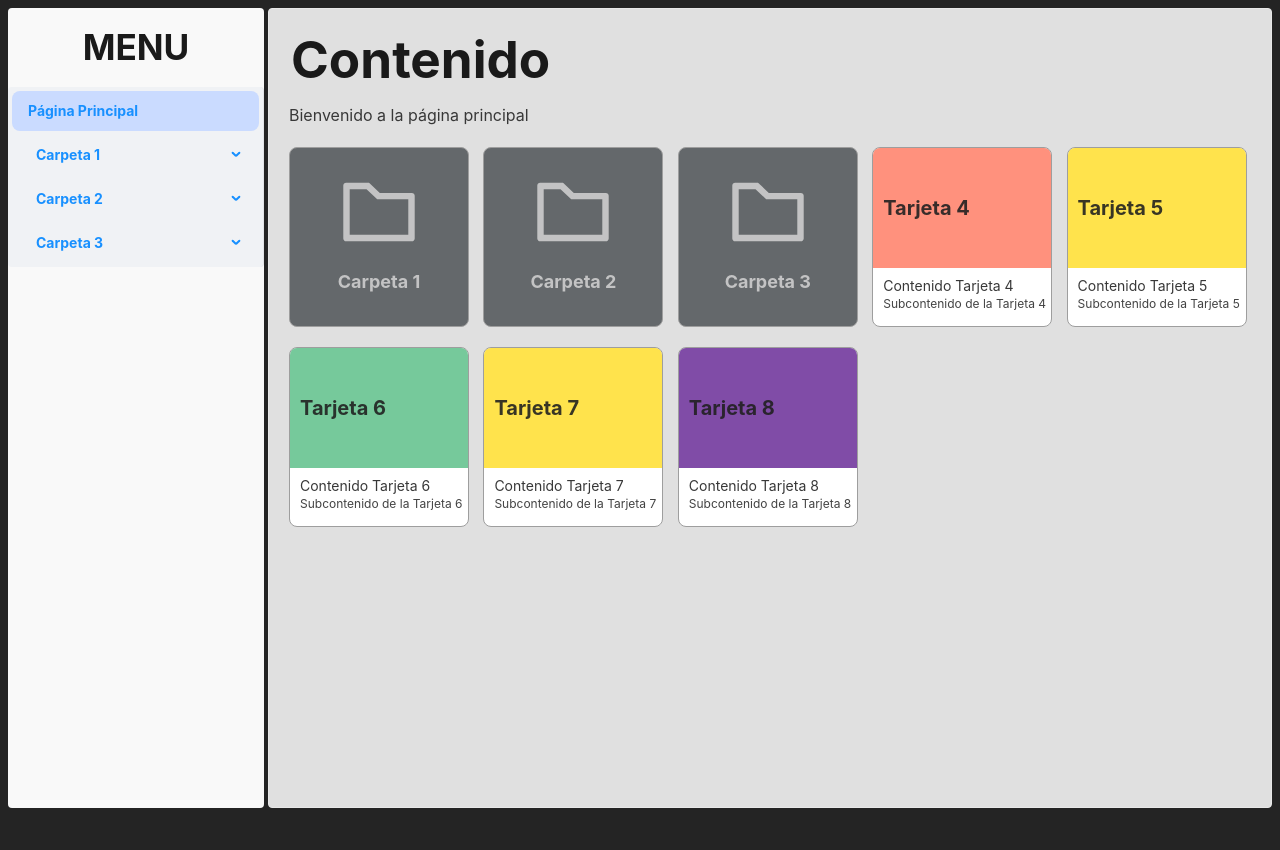
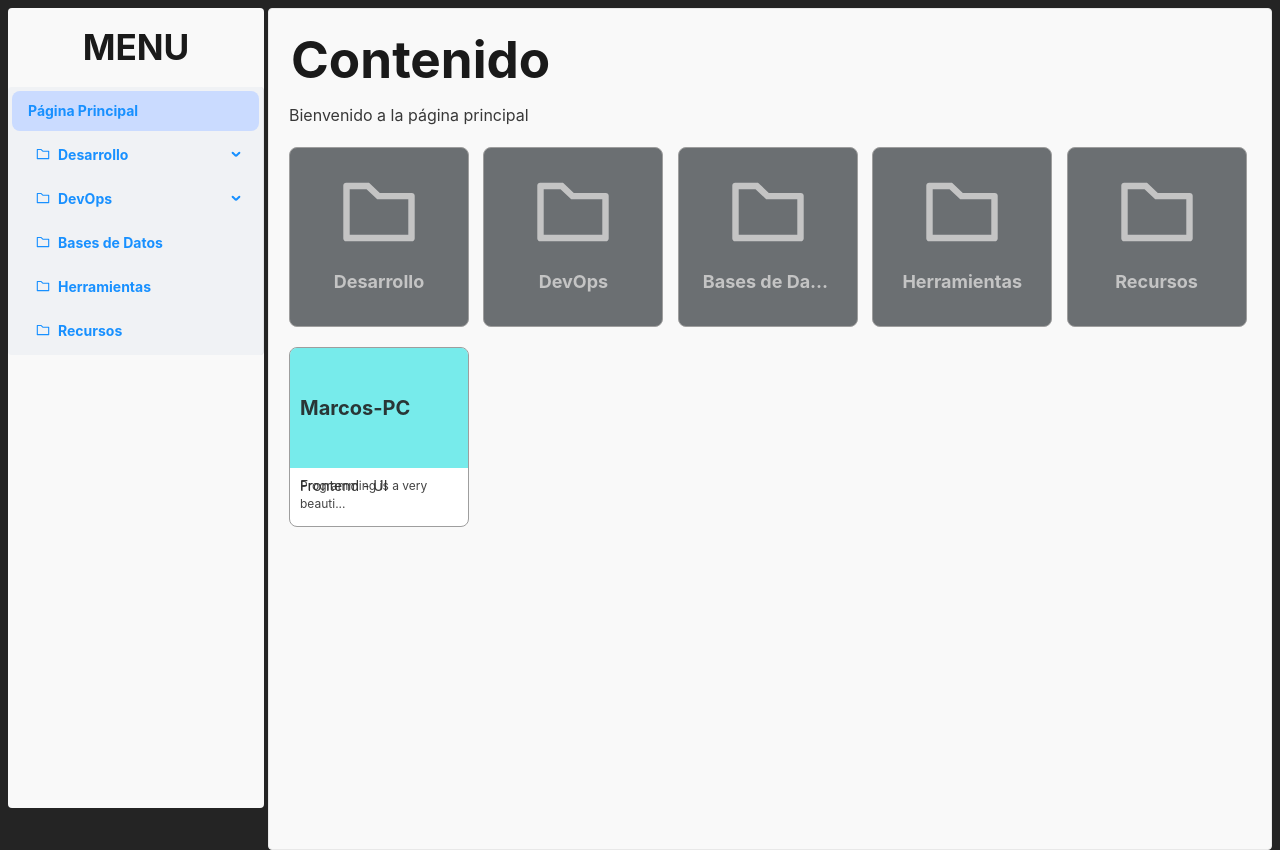
Before and after one commit to Girouetten21/React-Ant-Folder-Menu, a React (Vite) app: page / in a window 1280 px wide. Before the commit the page ends 816 px from the top, so only its background shows below. Built offline with nearby package versions, Linux system fonts and the light colour scheme.

Commit message:
Update: DataMenu & Css

```diff
--- a/src/components/App.jsx
+++ b/src/components/App.jsx
@@ -1,11 +1,11 @@
 import React, { useState, useEffect } from 'react';
+import { Skeleton } from 'antd';
 import Menu from './Menu';
 import Card from './Card';
 import FolderCard from './FolderCard';
 import DataMenu from '../data/DataMenu';
 import '../css/App.css';
 import '../css/customAntd.css';
-import { Skeleton } from 'antd'; // Importar Skeleton de Ant Design
 
 const App = () => {
   const [selectedContent, setSelectedContent] = useState(''); // Inicialmente vacío
@@ -17,7 +17,7 @@ const App = () => {
     // Simular carga de datos
     const timer = setTimeout(() => {
       setLoading(false); // Cambiar a no cargando después de 5 segundos
-    }, 5000);
+    }, 1000);
 
     return () => clearTimeout(timer); // Limpiar el timer al desmontar
   }, []);
--- a/src/components/Card.jsx
+++ b/src/components/Card.jsx
@@ -10,12 +10,20 @@ const CustomCard = ({ backgroundColor, title, content, content2, click, style })
         window.open(click, '_blank');
     };
 
+    // Función para truncar el texto
+    const truncateText = (text, limit) => {
+        if (text.length > limit) {
+            return text.slice(0, limit) + '...'; // Truncar y agregar "..."
+        }
+        return text;
+    };
+
     return (
         <Card className="card" bodyStyle={{ padding: 0 }} onClick={handleCardClick} >
             <div className="card-background" style={{ backgroundColor: backgroundColor }}>
-                <h2 className="card-title">{title}</h2>
-                <p className="content-card">{content}</p> {/* Primer texto */}
-                <p className="content-card-2">{content2}</p> {/* Segundo texto */}
+            <h2 className="card-title">{truncateText(title, 14)}</h2> {/* Título truncado a 10 caracteres */}
+            <p className="content-card">{truncateText(content, 21)}</p> {/* Primer texto truncado a 20 caracteres */}
+            <p className="content-card-2">{truncateText(content2, 28)}</p> {/* Segundo texto truncado a 25 caracteres */}
             </div>
         </Card>
     );
--- a/src/components/FolderCard.jsx
+++ b/src/components/FolderCard.jsx
@@ -5,6 +5,7 @@ import { FolderOutlined } from '@ant-design/icons'; // Importar el ícono de car
 import '../css/FolderCard.css';
 
 const FolderCard = ({ title, onClick }) => {
+
     return (
         <Card className="card-folder" onClick={onClick}>
             <div className="card-folder-background">
--- a/src/components/Menu.jsx
+++ b/src/components/Menu.jsx
@@ -1,5 +1,6 @@
 import React, { useState, useEffect } from 'react';
 import { Menu as AntMenu, Skeleton } from 'antd'; // Importar Skeleton de Ant Design
+import { FolderOutlined, FolderOpenOutlined } from '@ant-design/icons'; // Importar íconos de carpeta
 import '../css/App.css'; // Asegúrate de que la ruta sea correcta
 import '../css/customAntd.css'; // Asegúrate de que la ruta sea correcta
 
@@ -12,7 +13,7 @@ const Menu = ({ folders, onFolderSelect, currentFolder }) => {
     // Simular carga de datos
     const timer = setTimeout(() => {
       setLoading(false); // Cambiar a no cargando después de 5 segundos
-    }, 5000);
+    }, 1000);
 
     return () => clearTimeout(timer); // Limpiar el timer al desmontar
   }, []);
@@ -27,14 +28,17 @@ const Menu = ({ folders, onFolderSelect, currentFolder }) => {
         const subfolders = folder.subfolders || [];
         const hasSubfolders = subfolders.some(sub => sub.type === 'folder');
 
+        const isSelected = currentFolder.id === folder.id; // Verificar si la carpeta está seleccionada
+
         if (hasSubfolders) {
           // Renderizar como un SubMenu si tiene subcarpetas
           return (
             <AntMenu.SubMenu
               key={folder.id}
-              className={currentFolder.id === folder.id ? 'selected-folder' : ''}
+              className={isSelected ? 'selected-folder' : ''}
               title={
                 <span onClick={(e) => { e.stopPropagation(); onFolderSelect(folder); }}>
+                  {isSelected ? <FolderOpenOutlined style={{ marginRight: '8px' }} /> : <FolderOutlined style={{ marginRight: '8px' }} />}
                   {folder.name}
                 </span>
               }
@@ -48,9 +52,10 @@ const Menu = ({ folders, onFolderSelect, currentFolder }) => {
             <AntMenu.Item
               key={folder.id}
               onClick={() => onFolderSelect(folder)}
-              className={`${currentFolder.id === folder.id ? 'selected-folder' : ''} level-${level}`}
+              className={`${isSelected ? 'selected-folder' : ''} level-${level}`}
               style={{ paddingLeft: `${level * 16}px` }} // Ajustar el padding para el nivel
             >
+              {isSelected ? <FolderOpenOutlined style={{ marginRight: '8px' }} /> : <FolderOutlined style={{ marginRight: '8px' }} />}
               {folder.name}
             </AntMenu.Item>
           );
--- a/src/css/App.css
+++ b/src/css/App.css
@@ -41,26 +41,27 @@ h1 {
   color: #1a1a1a;
 }
 
+.app-container {
+  display: flex; /* Usar flexbox para dividir la pantalla */
+  height: 100vh; /* Asegura que ocupe toda la altura de la ventana */
+}
+
 .menu-container {
-  background-color: #f9f9f9;
+  background-color: #f9f9f9; /* Color de fondo para el Menu */
   border-radius: 4px; /* Bordes redondeados */
   position: fixed; /* Fijar el menú en su posición */
   height: 100vh; /* Altura completa de la ventana */
   width: auto; /* Ancho fijo para el menú */
 }
 
-.app-container {
-  display: flex; /* Usar flexbox para dividir la pantalla */
-  height: 100vh; /* Asegura que ocupe toda la altura de la ventana */
-}
-
 .content-container {
   margin-left: 260px; /* Espacio entre el menú y el contenido (ajustado para el ancho del menú) */
   flex: 1; /* Permite que el contenedor de contenido ocupe el espacio restante */
   padding: 20px; /* Espaciado interno */
-  background-color: rgb(224, 224, 224); /* Color de fondo para el contenido */
+  background-color: #f9f9f9; /* Color de fondo para el contenido */
   border: 1px solid #e8e8e8; /* Borde alrededor del contenido */
   border-radius: 4px; /* Bordes redondeados */
+  height: 100vh; /* Asegura que ocupe toda la altura de la ventana */
   overflow-y: auto; /* Permitir desplazamiento si el contenido es largo */
 }
 
--- a/src/css/FolderCard.css
+++ b/src/css/FolderCard.css
@@ -35,4 +35,8 @@
     font-size: 18px; /* Tamaño de fuente del título */
     text-align: center; /* Centrar el texto */
     color: rgba(207, 207, 207, 0.89); /* Color del texto */
+    white-space: nowrap; /* Evitar que el texto se divida en varias líneas */
+    overflow: hidden; /* Ocultar el texto que se desborda */
+    text-overflow: ellipsis; /* Agregar "..." al final si se desborda */
+    width: 100%; /* Asegúrate de que el contenedor tenga un ancho definido */
 }
--- a/src/css/customAntd.css
+++ b/src/css/customAntd.css
@@ -63,7 +63,7 @@
 
 /* Estilo para aplicar padding adicional basado en el nivel */
 .ant-menu-item.level-1 {
-  padding-left: 32px !important; /* Padding para el primer nivel */
+  padding-left: 24px !important; /* Padding para el primer nivel */
 }
 
 .ant-menu-item.level-2 {
@@ -71,5 +71,5 @@
 }
 
 .ant-menu-item.level-3 {
-  padding-left: 64px !important; /* Padding para el tercer nivel */
+  padding-left: 72px !important; /* Padding para el tercer nivel */
 }
--- a/src/data/DataMenu.js
+++ b/src/data/DataMenu.js
@@ -1,4 +1,4 @@
-const contentMenu = [
+const DataMenu = [
   {
     id: 0,
     type: 'home', // Tipo de contenido para HOME
@@ -7,53 +7,71 @@ const contentMenu = [
   {
     id: 1,
     type: 'folder',
-    name: 'Carpeta 1',
+    name: 'Desarrollo',
     subfolders: [
       {
         id: 11,
         type: 'folder',
-        name: 'Subcarpeta 1.1',
+        name: 'Frontend',
         subfolders: [
           {
             id: 111,
             type: 'folder',
-            name: 'Subcarpeta 1.1.1',
+            name: 'Frameworks',
             subfolders: [
               {
                 id: 1111,
                 type: 'card',
-                name: 'Tarjeta 1.1.1.1',
-                content: 'Contenido Tarjeta 1.1.1.1',
-                content2: 'Subcontenido de la Tarjeta 1.1.1.1',
-                backgroundColor: 'rgba(255, 99, 71, 0.7)',
-                click: 'https://example.com/card1', // URL de ejemplo
+                name: 'React',
+                content: 'Biblioteca para construir interfaces de usuario.',
+                content2: 'Aprende más sobre React.',
+                backgroundColor: 'rgba(97, 218, 251, 0.7)',
+                click: 'https://reactjs.org/',
+              },
+              {
+                id: 1112,
+                type: 'card',
+                name: 'Vue',
+                content: 'Framework progresivo para construir interfaces.',
+                content2: 'Aprende más sobre Vue.',
+                backgroundColor: 'rgba(65, 184, 131, 0.7)',
+                click: 'https://vuejs.org/',
               },
             ],
           },
           {
             id: 112,
             type: 'card',
-            name: 'Tarjeta ',
-            content: 'Contenido ',
-            content2: 'Subcontenido',
-            backgroundColor: 'rgba(60, 179, 113, 0.7)',
-            click: 'https://example.com/card2', // URL de ejemplo
+            name: 'Ant Design',
+            content: 'Framework de diseño para React.',
+            content2: 'Aprende más sobre Ant Design.',
+            backgroundColor: 'rgba(24, 144, 255, 0.7)',
+            click: 'https://ant.design/',
           },
         ],
       },
       {
         id: 12,
         type: 'folder',
-        name: 'Subcarpeta 1.2',
+        name: 'Backend',
         subfolders: [
           {
             id: 121,
             type: 'card',
-            name: 'Tarjeta 1.2.1',
-            content: 'Contenido Tarjeta 1.2.1',
-            content2: 'Subcontenido de la Tarjeta 1.2.1',
-            backgroundColor: 'rgba(13, 124, 214, 0.7)',
-            click: 'https://example.com/card3', // URL de ejemplo
+            name: 'Node.js',
+            content: 'JavaScript runtime para construir aplicaciones.',
+            content2: 'Aprende más sobre Node.js.',
+            backgroundColor: 'rgba(0, 255, 0, 0.7)',
+            click: 'https://nodejs.org/',
+          },
+          {
+            id: 122,
+            type: 'card',
+            name: 'Laravel',
+            content: 'Framework PHP para aplicaciones web.',
+            content2: 'Aprende más sobre Laravel.',
+            backgroundColor: 'rgba(255, 0, 0, 0.7)',
+            click: 'https://laravel.com/',
           },
         ],
       },
@@ -62,28 +80,46 @@ const contentMenu = [
   {
     id: 2,
     type: 'folder',
-    name: 'Carpeta 2',
+    name: 'DevOps',
     subfolders: [
       {
         id: 21,
         type: 'folder',
-        name: 'Subcarpeta 2.1',
+        name: 'Contenedores',
         subfolders: [
           {
             id: 211,
+            type: 'card',
+            name: 'Docker',
+            content: 'Plataforma para desarrollar, enviar y ejecutar aplicaciones.',
+            content2: 'Aprende más sobre Docker.',
+            backgroundColor: 'rgba(0, 123, 255, 0.7)',
+            click: 'https://www.docker.com/',
+          },
+        ],
+      },
+      {
+        id: 22,
         type: 'folder',
-            name: 'Subcarpeta 2.1.1',
+        name: 'Despliegue',
         subfolders: [
           {
-                id: 2111,
+            id: 221,
             type: 'card',
-                name: 'Tarjeta 2.1.1.1',
-                content: 'Contenido Tarjeta 2.1.1.1',
-                content2: 'Subcontenido de la Tarjeta 2.1.1.1',
-                backgroundColor: 'rgba(255, 215, 0, 0.7)',
-                click: 'https://example.com/card4', // URL de ejemplo
+            name: 'Vercel',
+            content: 'Plataforma para desplegar aplicaciones frontend.',
+            content2: 'Aprende más sobre Vercel.',
+            backgroundColor: 'rgba(255, 0, 255, 0.7)',
+            click: 'https://vercel.com/',
           },
-            ],
+          {
+            id: 222,
+            type: 'card',
+            name: 'Netlify',
+            content: 'Plataforma para desplegar sitios estáticos.',
+            content2: 'Aprende más sobre Netlify.',
+            backgroundColor: 'rgba(0, 255, 255, 0.7)',
+            click: 'https://www.netlify.com/',
           },
         ],
       },
@@ -92,80 +128,150 @@ const contentMenu = [
   {
     id: 3,
     type: 'folder',
-    name: 'Carpeta 3',
+    name: 'Bases de Datos',
     subfolders: [
       {
         id: 31,
         type: 'card',
-        name: 'Tarjeta 3.1',
-        content: 'Contenido Tarjeta 3.1',
-        content2: 'Subcontenido de la Tarjeta 3.1',
-        backgroundColor: 'rgba(75, 0, 130, 0.7)',
-        click: 'https://example.com/card5', // URL de ejemplo
+        name: 'PostgreSQL',
+        content: 'Sistema de gestión de bases de datos relacional.',
+        content2: 'Aprende más sobre PostgreSQL.',
+        backgroundColor: 'rgba(255, 215, 0, 0.7)',
+        click: 'https://www.postgresql.org/',
       },
       {
         id: 32,
-        type: 'folder',
-        name: 'Subcarpeta 3.1',
-        subfolders: [
-          {
-            id: 321,
         type: 'card',
-            name: 'Tarjeta 3.1.1',
-            content: 'Contenido Tarjeta 3.1.1',
-            content2: 'Subcontenido de la Tarjeta 3.1.1',
-            backgroundColor: 'rgba(13, 124, 214, 0.7)',
-            click: 'https://example.com/card6', // URL de ejemplo
-          },
-        ],
+        name: 'MongoDB',
+        content: 'Base de datos NoSQL orientada a documentos.',
+        content2: 'Aprende más sobre MongoDB.',
+        backgroundColor: 'rgba(0, 255, 0, 0.7)',
+        click: 'https://www.mongodb.com/',
       },
     ],
   },
   {
     id: 4,
+    type: 'folder',
+    name: 'Herramientas',
+    subfolders: [
+      {
+        id: 41,
         type: 'card',
-    name: 'Tarjeta 4',
-    content: 'Contenido Tarjeta 4',
-    content2: 'Subcontenido de la Tarjeta 4',
-    backgroundColor: 'rgba(255, 99, 71, 0.7)',
-    click: 'https://angular.io/', // URL de Angular
+        name: 'Vite',
+        content: 'Herramienta de construcción para proyectos web.',
+        content2: 'Aprende más sobre Vite.',
+        backgroundColor: 'rgba(255, 0, 0, 0.7)',
+        click: 'https://vitejs.dev/',
+      },
+      {
+        id: 42,
+        type: 'card',
+        name: 'CodePen',
+        content: 'Entorno de desarrollo social para front-end.',
+        content2: 'Aprende más sobre CodePen.',
+        backgroundColor: 'rgba(0, 0, 255, 0.7)',
+        click: 'https://codepen.io/',
+      },
+    ],
   },
   {
     id: 5,
+    type: 'folder',
+    name: 'Recursos',
+    subfolders: [
+      {
+        id: 51,
         type: 'card',
-    name: 'Tarjeta 5',
-    content: 'Contenido Tarjeta 5',
-    content2: 'Subcontenido de la Tarjeta 5',
+        name: 'GitHub',
+        content: 'Plataforma de desarrollo colaborativo.',
+        content2: 'Aprende más sobre GitHub.',
         backgroundColor: 'rgba(255, 215, 0, 0.7)',
-    click: 'https://vuejs.org/', // URL de Vue.js
+        click: 'https://github.com/',
       },
       {
-    id: 6,
+        id: 52,
         type: 'card',
-    name: 'Tarjeta 6',
-    content: 'Contenido Tarjeta 6',
-    content2: 'Subcontenido de la Tarjeta 6',
-    backgroundColor: 'rgba(60, 179, 113, 0.7)',
-    click: 'https://svelte.dev/', // URL de Svelte
+        name: 'YouTube',
+        content: 'Plataforma de videos educativos y tutoriales.',
+        content2: 'Aprende más sobre YouTube.',
+        backgroundColor: 'rgba(255, 0, 0, 0.7)',
+        click: 'https://www.youtube.com/',
       },
       {
-    id: 7,
+        id: 53,
         type: 'card',
-    name: 'Tarjeta 7',
-    content: 'Contenido Tarjeta 7',
-    content2: 'Subcontenido de la Tarjeta 7',
+        name: 'Google',
+        content: 'Motor de búsqueda más utilizado.',
+        content2: 'Aprende más sobre Google.',
         backgroundColor: 'rgba(255, 215, 0, 0.7)',
-    click: 'https://www.djangoproject.com/', // URL de Django
+        click: 'https://www.google.com/',
       },
       {
-    id: 8,
+        id: 54,
         type: 'card',
-    name: 'Tarjeta 8',
-    content: 'Contenido Tarjeta 8',
-    content2: 'Subcontenido de la Tarjeta 8',
-    backgroundColor: 'rgba(75, 0, 130, 0.7)',
-    click: 'https://flask.palletsprojects.com/', // URL de Flask
+        name: 'Next.js',
+        content: 'Framework para aplicaciones React.',
+        content2: 'Aprende más sobre Next.js.',
+        backgroundColor: 'rgba(0, 0, 0, 0.7)',
+        click: 'https://nextjs.org/',
       },
+      {
+        id: 55,
+        type: 'card',
+        name: 'Docker',
+        content: 'Plataforma para desarrollar, enviar y ejecutar aplicaciones.',
+        content2: 'Aprende más sobre Docker.',
+        backgroundColor: 'rgba(0, 123, 255, 0.7)',
+        click: 'https://www.docker.com/',
+      },
+      {
+        id: 56,
+        type: 'card',
+        name: 'Flask',
+        content: 'Microframework para Python.',
+        content2: 'Aprende más sobre Flask.',
+        backgroundColor: 'rgba(255, 215, 0, 0.7)',
+        click: 'https://flask.palletsprojects.com/',
+      },
+      {
+        id: 57,
+        type: 'card',
+        name: 'Django',
+        content: 'Framework web para Python.',
+        content2: 'Aprende más sobre Django.',
+        backgroundColor: 'rgba(0, 0, 255, 0.7)',
+        click: 'https://www.djangoproject.com/',
+      },
+      {
+        id: 58,
+        type: 'card',
+        name: 'Svelte',
+        content: 'Framework para construir interfaces de usuario.',
+        content2: 'Aprende más sobre Svelte.',
+        backgroundColor: 'rgba(255, 0, 255, 0.7)',
+        click: 'https://svelte.dev/',
+      },
+      {
+        id: 59,
+        type: 'card',
+        name: 'Postman',
+        content: 'Herramienta para probar APIs.',
+        content2: 'Aprende más sobre Postman.',
+        backgroundColor: 'rgba(0, 255, 0, 0.7)',
+        click: 'https://www.postman.com/',
+      },
+    ],
+  },
+  {
+    id: 1416,
+        type: 'card',
+        name: 'Marcos-PC',
+        content: 'Frontend - UI',
+        content2: 'Programming is a very beautiful thing.',
+        backgroundColor: 'rgba(40, 224, 224, 0.63)',
+        click: 'https://github.com/Girouetten21',
+  }
 ];
 
-export default contentMenu;
+export default DataMenu;
```
Lines whose indentation alone changed are shown as unchanged.
